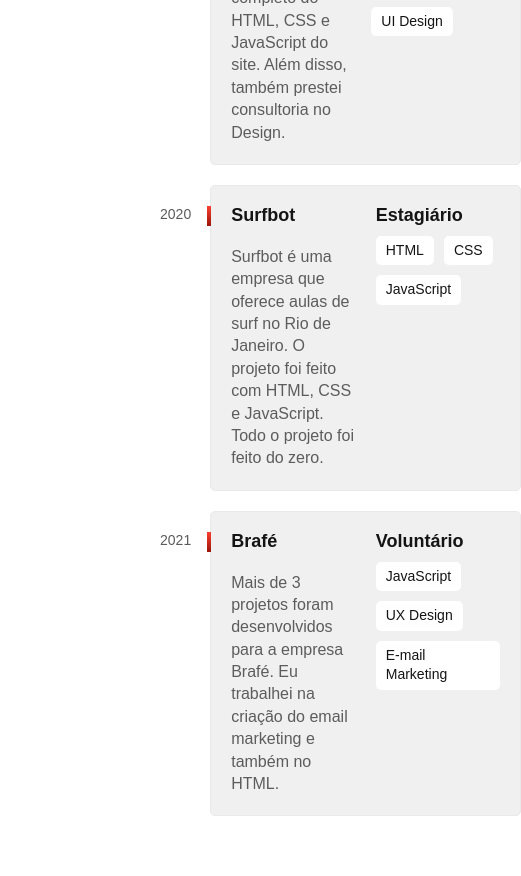
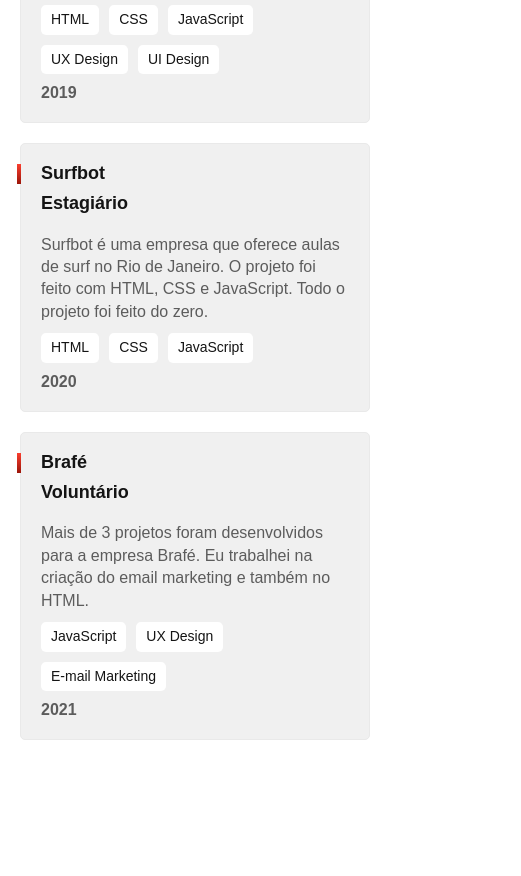
Before and after one commit to rafaellohan/projeto-portifolio-origamid, a plain HTML site: page index.html in a window 390 px wide. Shown: the part 1037-1913 px from the top of the page, 521 px wide, since content can reach past the window. After the commit the page ends 1837 px from the top, so only its background shows below. Drawn offline with Linux system fonts and the light colour scheme.

Commit message:
experiencia responsivo

```diff
--- a/css/experiencia.css
+++ b/css/experiencia.css
@@ -79,3 +79,31 @@
   border-radius: 5px;
   line-height: 1.4;
 }
+
+@media (max-width: 800px) {
+  .experiencia {
+    grid-template-columns: 1fr;
+    gap: 40px;
+  }
+  .experiencia .subtitulo {
+    font-size: 3rem;
+    max-width: initial;
+  }
+  .exp-texto {
+    font-size: 1.25rem;
+  }
+  .empresa-ano {
+    position: initial;
+    order: 1;
+    max-width: initial;
+    text-align: left;
+    font-size: 1rem;
+    font-weight: bold;
+  }
+}
+
+@media (max-width: 400px) {
+  .empresa {
+    grid-template-columns: 1fr;
+  }
+}
--- a/css/global.css
+++ b/css/global.css
@@ -24,6 +24,9 @@
 }
 
 .subtitulo {
+  font-size: 8rem;
   line-height: 1;
-  font-size: 8rem;
+  text-transform: uppercase;
+  word-break: break-all;
+  max-width: 4ch;
 }
--- a/index.html
+++ b/index.html
@@ -27,7 +27,7 @@
     </div>
   </main>
   <section class="experiencia" id="experiencia" aria-labelledby="Experiência">
-    <h2 class="subtitulo">EXPE<br>RIÊN<br>CIA</h2>
+    <h2 class="subtitulo">EXPERIÊNCIA</h2>
     <div>
       <p class="exp-texto">Desenvolvo pequenos projetos como o Bikcraaft utilizando apenas <strong>HTML</strong>, <strong>CSS</strong> e Javascript. Para aplicativos web como a rede social Dogs eu trabalhei no <strong>UX</strong> e <strong>UI Design</strong> do projeto.</p>
       <div class="empresa">
```
